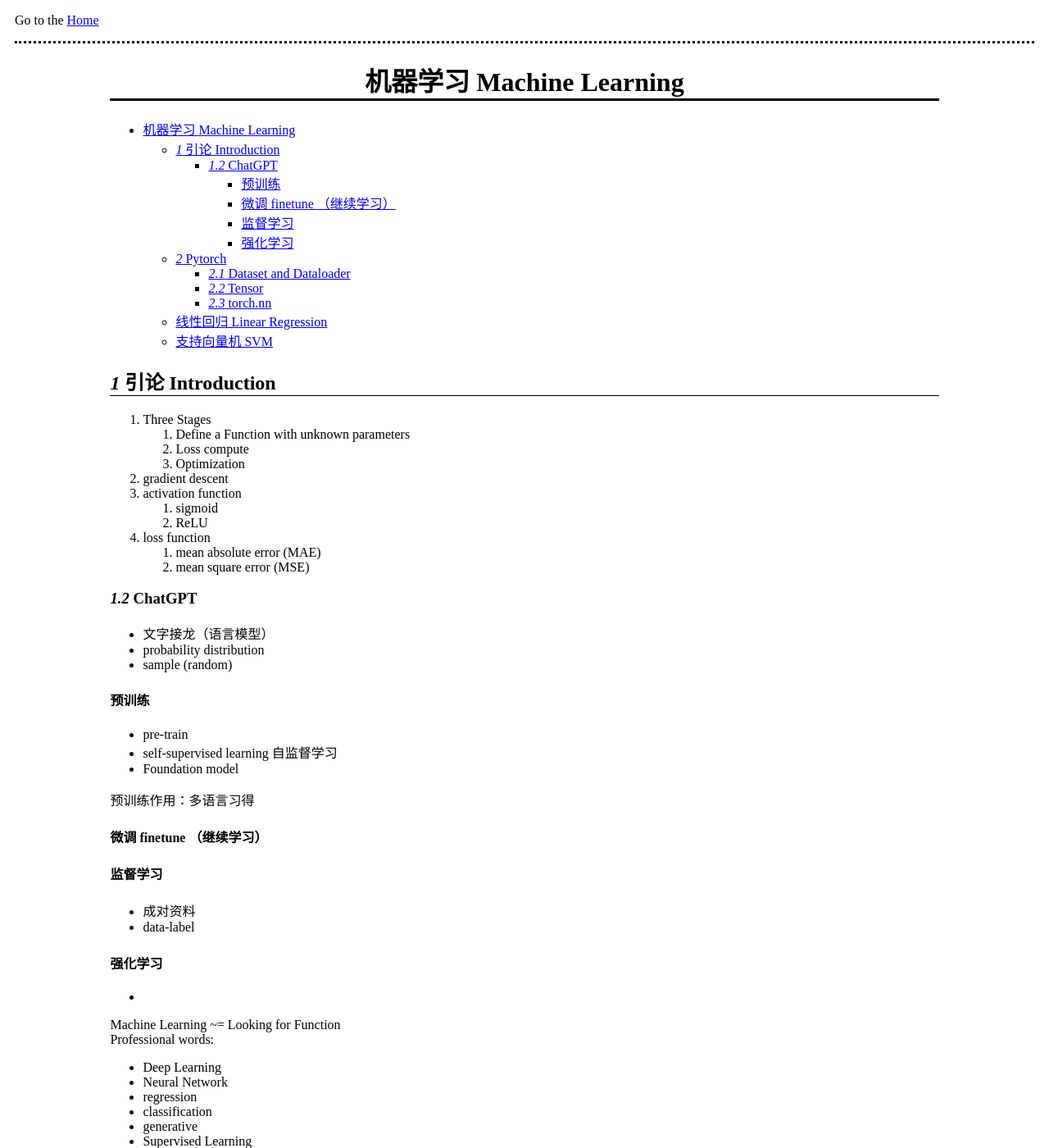
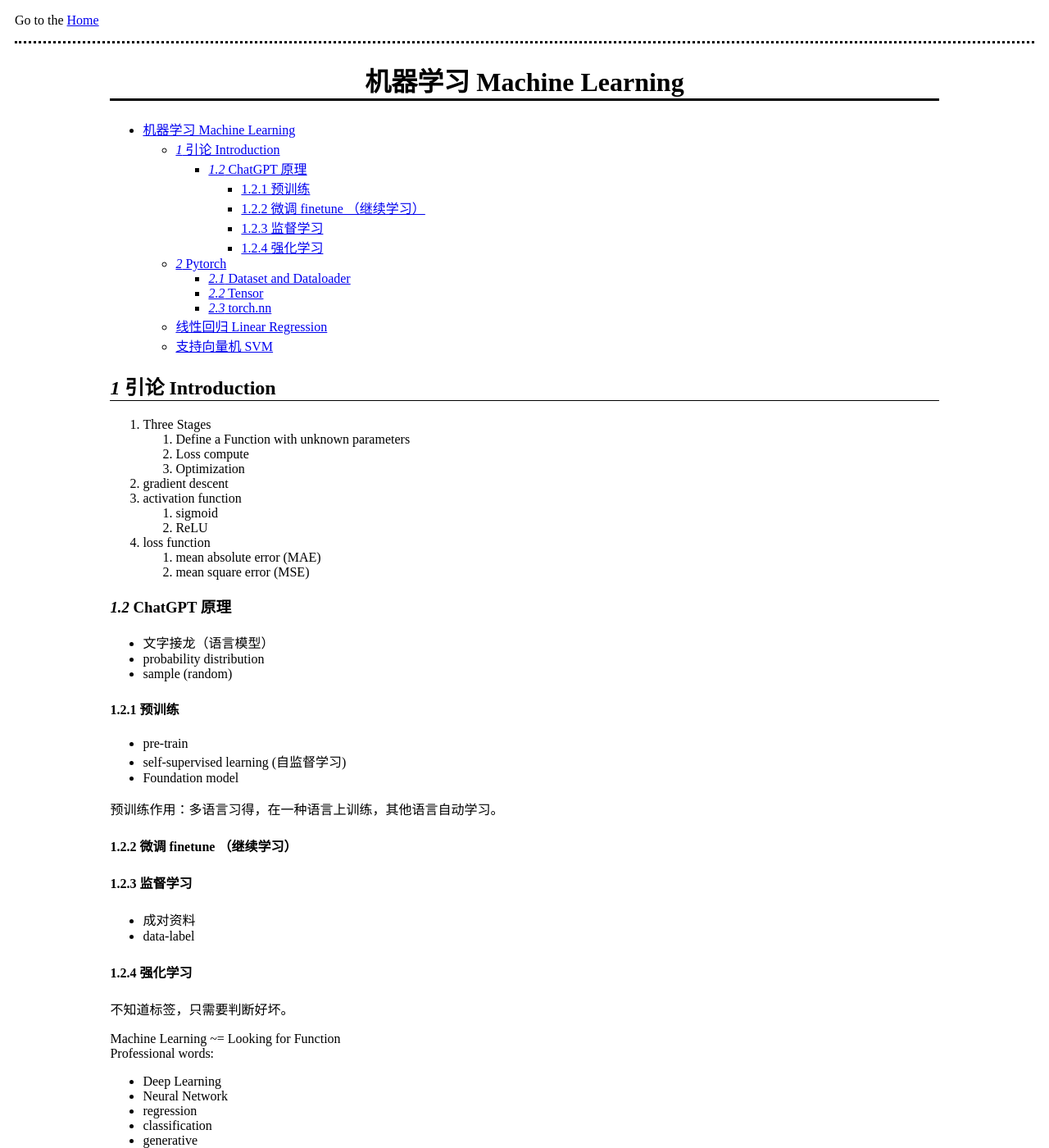
Before and after one commit to WGZ-W/wgz-w.github.io, a Jekyll site: the page built from _posts/Study/2024-10-30-machine-learning.md, in a window 1280 px wide and 1400 px high. Shown: the whole window at 82% size. Built offline with Jekyll 4.4.1, drawn with Linux system fonts in a browser that asks for light colours.

Commit message:
new file study guide

```diff
--- a/_posts/Study/2024-10-30-machine-learning.md
+++ b/_posts/Study/2024-10-30-machine-learning.md
@@ -9,11 +9,11 @@ title: "Machine Learning"
 
 - [机器学习  Machine Learning](#机器学习--machine-learning)
   - [*1* 引论  Introduction](#1-引论--introduction)
-    - [*1.2* ChatGPT](#12-chatgpt)
-      - [预训练](#预训练)
-      - [微调 finetune （继续学习）](#微调-finetune-继续学习)
-      - [监督学习](#监督学习)
-      - [强化学习](#强化学习)
+    - [*1.2* ChatGPT 原理](#12-chatgpt-原理)
+      - [1.2.1 预训练](#121-预训练)
+      - [1.2.2 微调 finetune （继续学习）](#122-微调-finetune-继续学习)
+      - [1.2.3 监督学习](#123-监督学习)
+      - [1.2.4 强化学习](#124-强化学习)
   - [*2* Pytorch](#2-pytorch)
     - [*2.1* Dataset and Dataloader](#21-dataset-and-dataloader)
     - [*2.2* Tensor](#22-tensor)
@@ -36,25 +36,25 @@ title: "Machine Learning"
    1. mean absolute error (MAE)
    2. mean square error (MSE)
 
-### *1.2* ChatGPT
+### *1.2* ChatGPT 原理
 - 文字接龙（语言模型）
 - probability distribution
 - sample (random)
 
-#### 预训练
+#### 1.2.1 预训练
 - pre-train
-- self-supervised learning 自监督学习
+- self-supervised learning (自监督学习)
 - Foundation model
 
-预训练作用：多语言习得
+预训练作用：多语言习得，在一种语言上训练，其他语言自动学习。
 
-#### 微调 finetune （继续学习）
-#### 监督学习
+#### 1.2.2 微调 finetune （继续学习）
+#### 1.2.3 监督学习
 - 成对资料
 - data-label
 
-#### 强化学习
--
+#### 1.2.4 强化学习
+不知道标签，只需要判断好坏。
 
 
 
```
Also changed, not shown: _posts/Study/2024-10-30-algorithm.md (+0 -3 lines), _posts/Study/2024-11-25-study-guide.md (added, +67 -0 lines).
